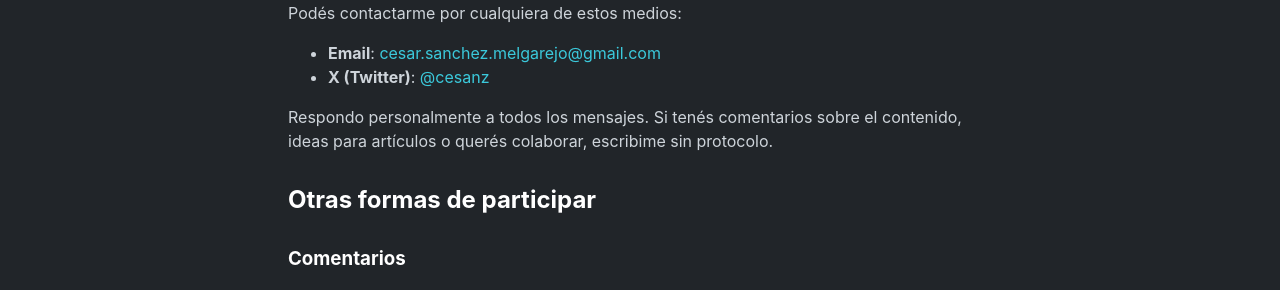
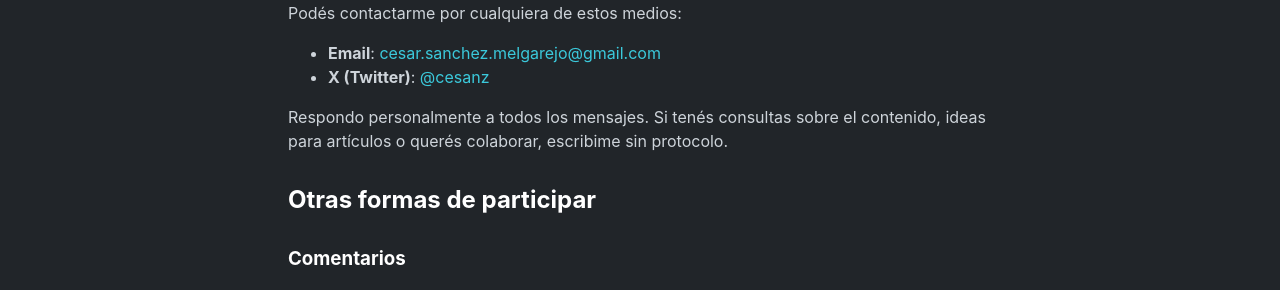
Before and after one commit to miravosqueinteresante/muchotexto.net, a Jekyll site: the page built from contacto.markdown, in a window 1280 px wide. Shown: the part 240-530 px from the top of the page. Built offline with Jekyll 4.4.1, drawn with Linux system fonts in a browser that asks for light colours.

Commit message:
Eliminar todas las referencias a comentarios/Remark42 del sitio

```diff
--- a/_config.yml
+++ b/_config.yml
@@ -80,7 +80,6 @@
   url: https://muchotexto.net
 tags_path: /tags/
 categories_path: /categories/
-disqus:
 google_analytics: G-LLZE5F9CB7
 pagination:
   enabled: true
--- a/contacto.markdown
+++ b/contacto.markdown
@@ -2,7 +2,7 @@
 layout: page
 title: Contacto
 permalink: /contacto/
-description: "Contacto, comentarios y política de privacidad de muchotexto.net. Cómo comunicarte con el autor sobre análisis de IA y tecnología en Paraguay."
+description: "Contacto y política de privacidad de muchotexto.net. Cómo comunicarte con el autor sobre análisis de IA y tecnología en Paraguay."
 sitemap: true
 ---
 
@@ -11,7 +11,7 @@
 - **Email**: [cesar.sanchez.melgarejo@gmail.com](mailto:cesar.sanchez.melgarejo@gmail.com)
 - **X (Twitter)**: [@cesanz](https://x.com/cesanz)
 
-Respondo personalmente a todos los mensajes. Si tenés comentarios sobre el contenido, ideas para artículos o querés colaborar, escribime sin protocolo.
+Respondo personalmente a todos los mensajes. Si tenés consultas sobre el contenido, ideas para artículos o querés colaborar, escribime sin protocolo.
 
 ## Otras formas de participar
 
```
